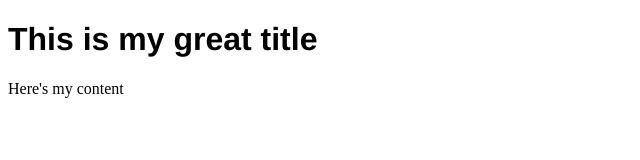
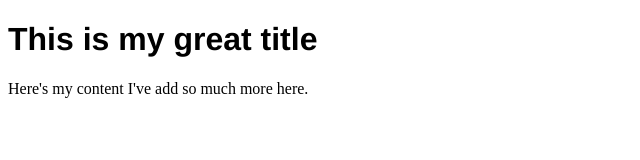
Before and after one commit to andejulie/dwgit, a plain HTML site: page index.html in a window 1280 px wide. Shown: the whole page, without its empty margins (0-640 px from the left). Drawn offline with Linux system fonts and the light colour scheme.

Commit message:
Added content

```diff
--- a/index.html
+++ b/index.html
@@ -8,6 +8,6 @@
 
 <body>
 	<h1>This is my great title</h1>
-	<p>Here's my content</p>
+	<p>Here's my content I've add so much more here.</p>
 </body>
 </html>
```
